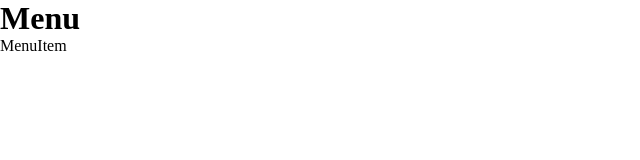
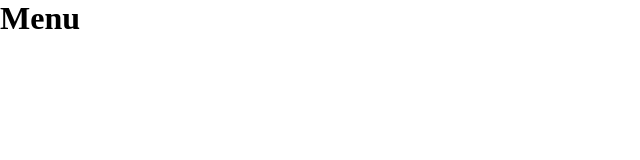
Before and after one commit to mackey7/weather-menu, a React (Create React App) app: page / in a window 1280 px wide. Shown: the top 160 px of the page, without its empty margins (0-640 px from the left). Built offline with nearby package versions, Linux system fonts and the light colour scheme.

Commit message:
create props for image component

```diff
--- a/src/components/menuComponents/menuItem/Image.jsx
+++ b/src/components/menuComponents/menuItem/Image.jsx
@@ -1,10 +1,10 @@
 import React from 'react';
 
-const Image = () => {
+const Image = (props) => {
     return (
-        <div>
-            Image
-        </div>
+
+        <img src={props.src} alt={props.alt} />
+
     )
 }
 export default Image;
--- a/src/components/menuComponents/menuItem/index.jsx
+++ b/src/components/menuComponents/menuItem/index.jsx
@@ -1,9 +1,9 @@
 import React from 'react';
-
+import Image from "./Image"
 const MenuItem = () => {
     return (
         <div>
-            MenuItem
+            <Image />
         </div>
     )
 }
```
